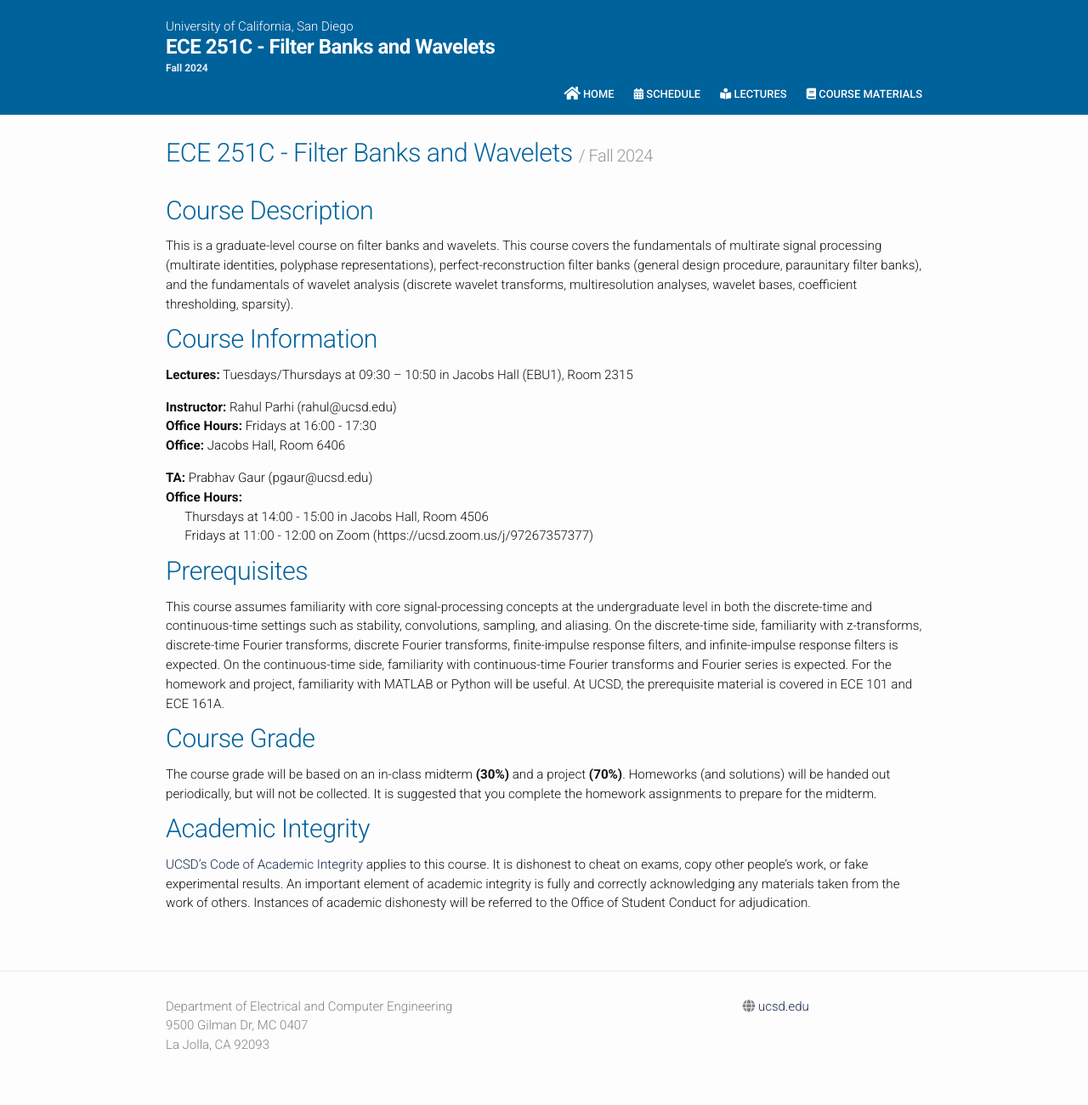
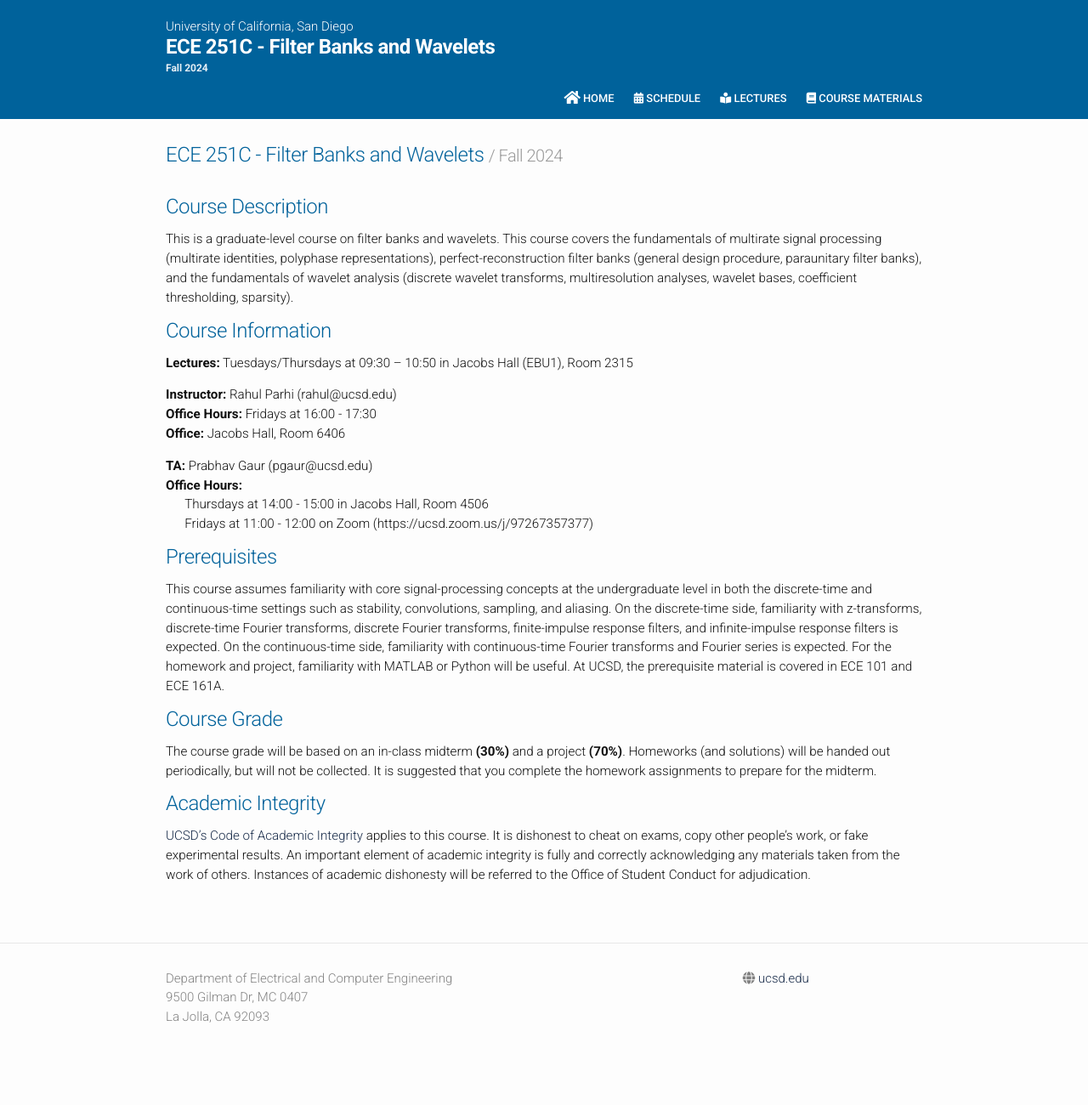
Before and after one commit to sparsity-group/251c-fa24, a Jekyll site: the page built from index.md, in a window 1280 px wide. Shown: the whole page at 85% size. Built offline with Jekyll 4.4.1, drawn with Linux system fonts in a browser that asks for light colours; nearby versions of some CDN libraries; after the commit the page ends 1267 px from its top, so only the background shows below that.

Commit message:
more formatting

```diff
--- a/_includes/header.html
+++ b/_includes/header.html
@@ -6,7 +6,7 @@
           <br/>
           <span class="site-title"><a href="{{ site.baseurl }}/" title="{{ site.course_name }} / {{ site.course_semester }} - {{ site.schoolname }}"><b>{{ site.course_name }}</a></b></span>
           <br/>
-          <span class="coursesemeter" style="font-size: 12px;font-weight: bold;margin-top: 5px;display: block;">{{ site.course_semester }}</span>
+          <span class="coursesemeter" style="font-size: 12px;font-weight: bold;margin-top: 5px;margin-bottom: 5px;display: block;">{{ site.course_semester }}</span>
           </td>
         </tr></table>
 
--- a/_sass/_base.scss
+++ b/_sass/_base.scss
@@ -112,6 +112,10 @@ h4,
 h5,
 h6 {
     font-weight: 200;
+}
+
+h1, h2, h3 {
+    font-size: 24px;
 }
 
 
```
